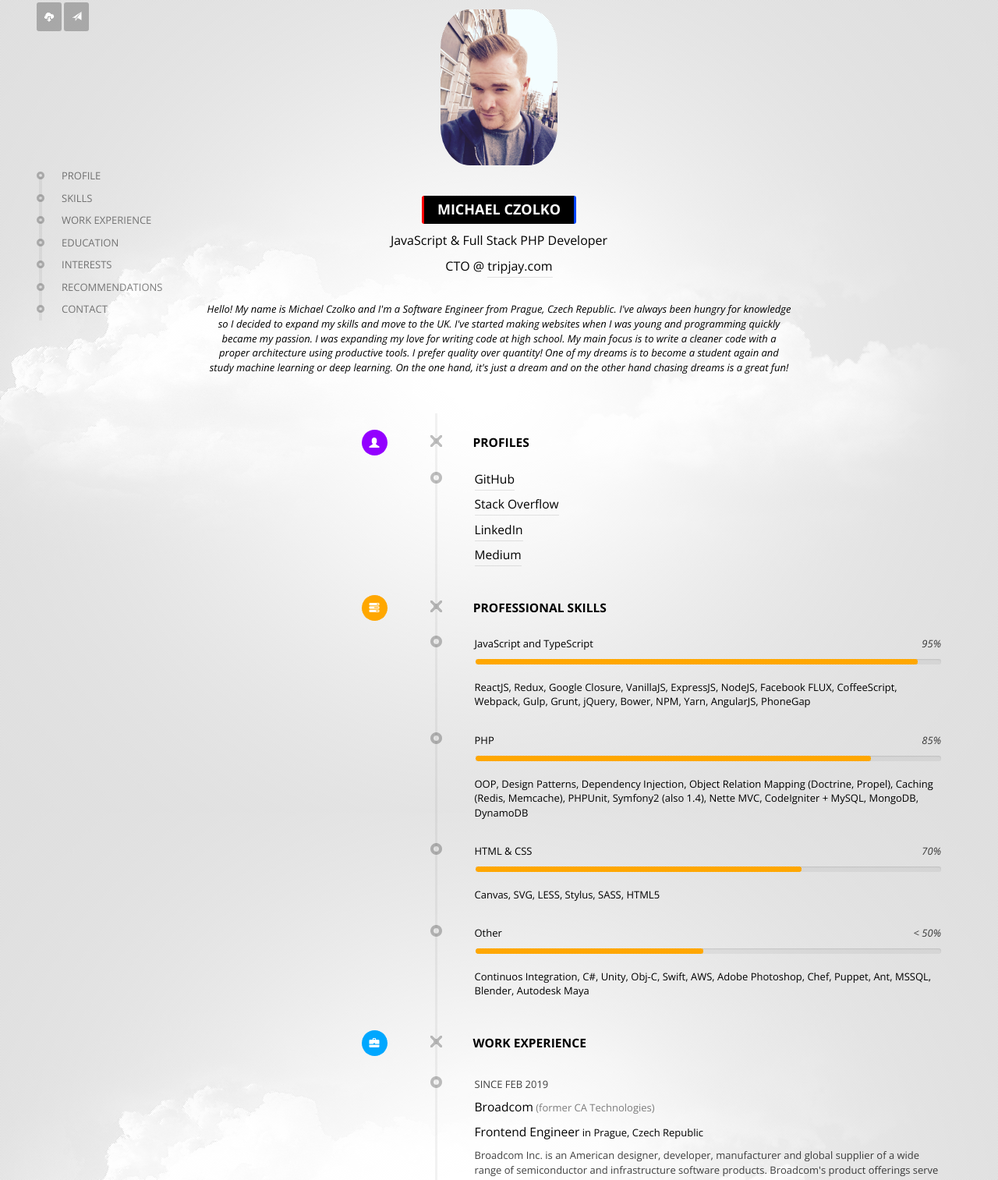
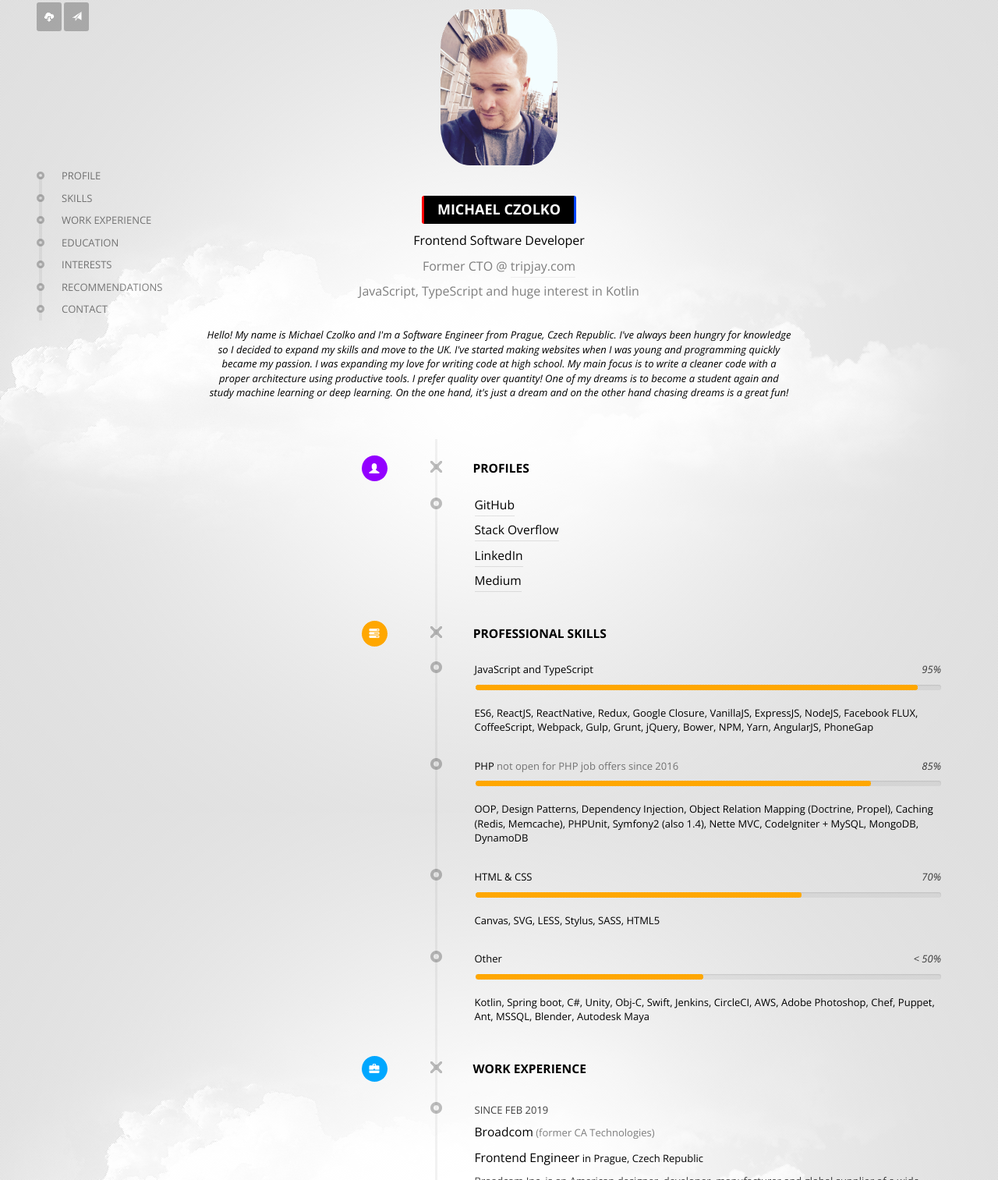
Before and after one commit to mCzolko/mCzolko.github.io, a plain HTML site: page index.html in a window 1280 px wide. Shown: the part 38-1551 px from the top of the page at 78% size. Drawn offline with nearby package versions, Linux system fonts and the light colour scheme.

Commit message:
:nail_care:

```diff
--- a/index.html
+++ b/index.html
@@ -32,7 +32,7 @@
 
 <!-- Top icons -->
 <div class="top-icons">
-	<a href="MichaelCzolko.pdf" class="top-download-resume hidden-xs hidden-sm" data-toggle="tooltip" data-placement="top" title="Download resume"><span class="glyphicon glyphicon-cloud-download"></span></a>
+	<a href="mc_cv_q3-2020.pdf" class="top-download-resume hidden-xs hidden-sm" data-toggle="tooltip" data-placement="top" title="Download resume"><span class="glyphicon glyphicon-cloud-download"></span></a>
 	<a class="top-contact hidden-xs hidden-sm" data-toggle="tooltip" data-placement="top" title="Contact me"><span class="glyphicon glyphicon-send"></span></a>
 </div>
 <!-- end Top icons -->
@@ -78,8 +78,11 @@
                 <img src="img/face.jpg" class="face" alt="">
                 <hr class="empty">
                 <p class="header-name">Michael Czolko</p>
-                <p class="header-title">JavaScript &amp; Full Stack PHP Developer</p>
-                <p class="header-title">CTO @ <a href="https://tripjay.com">tripjay.com</a></p>
+                <p class="header-title">Frontend Software Developer</p>
+                <p class="header-title mute">
+                    Former CTO @ <a href="https://tripjay.com">tripjay.com</a>
+                </p>
+                <p class="header-title mute">JavaScript, TypeScript and huge interest in Kotlin</p>
                 <p class="header-subtitle">Hello! My name is Michael Czolko and I'm a Software Engineer from Prague, Czech Republic. I've always been hungry for knowledge so I decided to expand my skills and move to the UK.
 I've started making websites when I was young and programming quickly became my passion. I was expanding my love for writing code at high school. My main focus is to write a cleaner code with a proper architecture using productive tools. I prefer quality over quantity!
 One of my dreams is to become a student again and study machine learning or deep learning. On the one hand, it's just a dream and on the other hand chasing dreams is a great fun!</p>
@@ -122,10 +125,10 @@ One of my dreams is to become a student again and study machine learning or deep
                         <div class="progress hidden-print">
                             <div class="progress-bar progress-bar-success" role="progressbar" aria-valuenow="95" aria-valuemin="0" aria-valuemax="100"></div>
                         </div>
-                        <p>ReactJS, Redux, Google Closure, VanillaJS, ExpressJS, NodeJS, Facebook FLUX, CoffeeScript, Webpack, Gulp, Grunt, jQuery, Bower, NPM, Yarn, AngularJS, PhoneGap</p>
+                        <p>ES6, ReactJS, ReactNative, Redux, Google Closure, VanillaJS, ExpressJS, NodeJS, Facebook FLUX, CoffeeScript, Webpack, Gulp, Grunt, jQuery, Bower, NPM, Yarn, AngularJS, PhoneGap</p>
                     </li>
                     <li>
-                        <p>PHP<span class="annotation pull-right hidden-print">85%</span></p>
+                        <p>PHP <span class="mute">not open for PHP job offers since 2016</span><span class="annotation pull-right hidden-print">85%</span></p>
                         <div class="progress hidden-print">
                             <div class="progress-bar progress-bar-success" role="progressbar" aria-valuenow="85" aria-valuemin="0" aria-valuemax="100"></div>
                         </div>
@@ -143,7 +146,7 @@ One of my dreams is to become a student again and study machine learning or deep
                         <div class="progress hidden-print">
                             <div class="progress-bar progress-bar-success" role="progressbar" aria-valuenow="49" aria-valuemin="0" aria-valuemax="100"></div>
                         </div>
-                        <p>Continuos Integration, C#, Unity, Obj-C, Swift, AWS, Adobe Photoshop, Chef, Puppet, Ant, MSSQL, Blender, Autodesk Maya</p>
+                        <p>Kotlin, Spring boot, C#, Unity, Obj-C, Swift, Jenkins, CircleCI, AWS, Adobe Photoshop, Chef, Puppet, Ant, MSSQL, Blender, Autodesk Maya</p>
                     </li>
                 </ul>
             </div>
```
Also changed, not shown: 1 other file.
